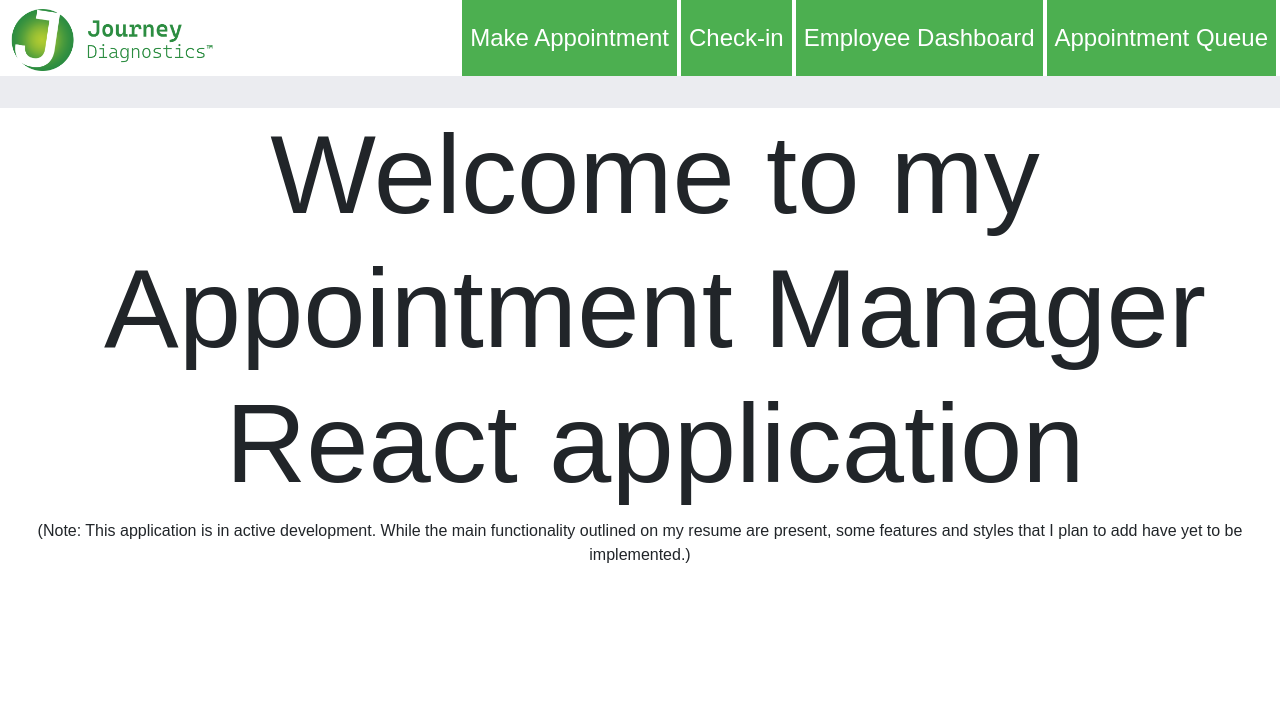
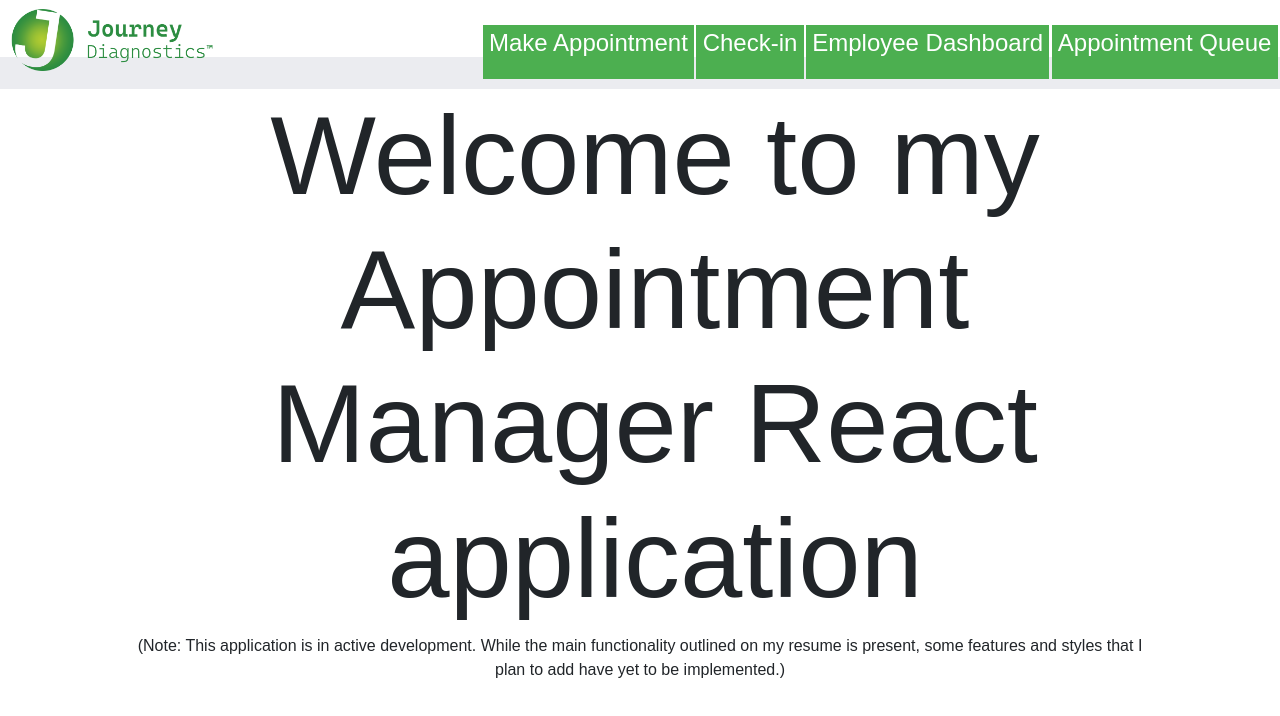
Before and after one commit to JHarringtonDev/AppointmentCheckInReact, a React (Create React App) app in the folder client/: page / in a window 1280 px wide. Shown: the top 716 px of the page. Built offline with nearby package versions, Linux system fonts and the light colour scheme; no server answers.

Commit message:
Added styles, video and weather api to Queue

```diff
--- a/client/src/components/Home.jsx
+++ b/client/src/components/Home.jsx
@@ -5,7 +5,7 @@ const Home = (props) => {
     return (
     <div className = 'home'>
         <h1 className='welcomeMessage'>Welcome to my Appointment Manager React application</h1>
-        <p>(Note: This application is in active development. While the main functionality outlined on my resume are present, some features and styles that I plan to add have yet to be implemented.)</p>
+        <p>(Note: This application is in active development. While the main functionality outlined on my resume is present, some features and styles that I plan to add have yet to be implemented.)</p>
     </div>
     )
 }
--- a/client/src/components/Queue.jsx
+++ b/client/src/components/Queue.jsx
@@ -1,14 +1,30 @@
 import React, { useEffect, useState } from "react";
 import { Link } from "react-router-dom";
+import Video from './Video'
+import Weather from './Weather'
 
-const Record = (props) => (
- <div className="qAppoint">
-   <span className="qFName">{props.record.fname.substring(0, 3)}</span>
-   <span className="qLName">{props.record.lname[0]}.</span>
-   <span className="qTime">{props.record.appointmentTime}</span><br/>
-   <span className="qType">Appointment</span>
- </div>
-);
+let time
+let newTime
+let hour
+
+const Record = (props) => {
+   let time = props.record.appointmentTime.split(':')
+      let hour = parseInt(time[0])
+      if(hour > 12){
+          newTime=`${hour-12}:${time[1]} p.m.`
+      }else{
+          newTime = `${hour}:${time[1]} a.m.`
+      }
+      return(
+      <div className="qAppoint">
+        <div className= 'appointInfo'>
+      <span className="qFName">{props.record.fname.substring(0, 3)}</span>
+      <span className="qLName">{props.record.lname[0]}.</span>
+      <span className="qTime">{newTime}</span><br/>
+      {/* <span className="qType">Appointment</span> */}
+        </div>
+   </div>)
+};
 
 export default function Queue() {
  const [records, setRecords] = useState([]);
@@ -46,9 +62,9 @@ export default function Queue() {
  // This method will map out the records on the table
  function recordList() {
    {let checkedAppoint = records.map((record) => {
-
      if(record.checkedIn === true){return (
        <Record
+
          record={record}
          key={record._id}
        />
@@ -60,8 +76,12 @@ export default function Queue() {
 
  // This following section will display the table with the records of individuals.
  return (
-   <div className="appointList">
+   <div className="qBlock">
+  <div className="appointList">
     {recordList()}
+   </div>
+     <Video/>
+     <Weather/>
    </div>
  );
 }
--- /dev/null
+++ b/client/src/components/Video.jsx
@@ -0,0 +1,7 @@
+const Video = () =>{
+    return(
+        <iframe src="https://www.youtube.com/embed/DppVAQqaNE4?rel=0&amp;start=20&amp;rel=0&amp;controls=0&amp;showinfo=0&amp;autoplay=1&amp;mute=1&amp;modestbranding=1" title="YouTube video player" frameborder="0" allow="accelerometer; autoplay; muted; clipboard-write; encrypted-media; gyroscope; picture-in-picture" allowfullscreen></iframe>
+    )
+}
+
+export default Video
--- /dev/null
+++ b/client/src/components/Weather.jsx
@@ -0,0 +1,36 @@
+function getFetch(){
+    const url = `http://api.weatherapi.com/v1/current.json?key=a3d8677505f14da480c220303222804&q=Las Vegas&aqi=no`
+
+    fetch(url)
+        .then(res => res.json())
+        .then(data => {
+            document.querySelector('.cityDisplay').innerText = `${data.location.name}, ${data.location.region}`
+            document.querySelector('.tempDisplay').innerText = `${data.current.temp_f}°F`
+            document.getElementById('weathericon').src = `${data.current.condition.icon}`
+            let weaDateTime = data.location.localtime.split(' ')
+            let weaTime = weaDateTime[1].split(':')
+            let weaHour = parseInt(weaTime[0])
+            if(weaHour > 12){
+                document.querySelector('.timeDisplay').innerText = `${weaHour-12}:${weaTime[1]} p.m.`
+            }else{
+                document.querySelector('.timeDisplay').innerText = `${weaHour}:${weaTime[1]} a.m.`
+            }
+
+
+        })
+        .catch(err => {
+            console.log(`error ${err}`)
+        })
+}
+
+getFetch()
+
+export default function Weather(){
+    return(
+    <div className="weaBar">
+        <span className='cityDisplay'> </span>
+        <span className='tempDisplay'> </span>
+        <span className='timeDisplay'> </span>
+        <img id='weathericon'src=" " alt="current condition" />
+    </div>
+    )}
--- a/client/src/index.css
+++ b/client/src/index.css
@@ -1,10 +1,31 @@
 body {
   margin: 0;
+  height: 100%;
+  width: 100%;
   font-family: -apple-system, BlinkMacSystemFont, 'Segoe UI', 'Roboto', 'Oxygen',
     'Ubuntu', 'Cantarell', 'Fira Sans', 'Droid Sans', 'Helvetica Neue',
     sans-serif;
   -webkit-font-smoothing: antialiased;
   -moz-osx-font-smoothing: grayscale;
+}
+
+div{
+  height: 100%;
+  width: 100%;
+}
+
+.App{
+  height:98%;
+}
+
+header,nav,ul{
+  height: 100%;
+  width: 100%;
+}
+
+html{
+  height: 100%;
+  width: 100%;
 }
 
 code {
@@ -20,7 +41,8 @@ code {
 
 .navItems{
   list-style-type: none;
-  margin: 0;
+  margin: -3.7% 0 0 0;
+  float: right;
 }
 
 .inactive {
@@ -38,9 +60,10 @@ code {
   color: black;
   background-color: #4caf50;
   float: right;
-  margin-right: 0.25rem;
+  margin-right: 0.2%;
   text-align: center;
-  padding: 1.25rem 0.5rem 1.25rem 0.5rem;
+  padding: 0 0.5%;
+  height: 96%;
 }
 
 .navItems>li:hover{
@@ -48,7 +71,7 @@ code {
 }
 
 .Header{
-  height: 6.75rem;
+  height: 11.3%;
   border-bottom: 2rem solid #EBECF0;
 }
 
@@ -58,38 +81,72 @@ code {
 }
 
 .qFName {
-  font-size: 4rem;
+  font-size: 300%;
 }
 
 .qLName {
-  font-size: 4rem;
+  font-size: 300%;
   padding-left: 1rem;
 }
 
 .qTime {
-  font-size: 3rem;
+  font-size: 200%;
   padding-left: 1rem;
 }
 
+.appointInfo{
+  margin-top: 4.5%;
+  width: 100%;
+}
+
 .qAppoint{
-  width: 22rem;
+  width: 90%;
   /* background-color: rgb(255, 255, 255); */
   box-shadow: 0px 0px 5px rgb(130, 130, 130);
   /* border: #000 solid 5px; */
-  margin: 1rem;
+  height: 12%;
+  margin: 0.5rem auto;
+  display: flex;
+  justify-content: center;
+  align-content: center;
+  flex-direction: row;
 }
 
 /* .qType{
-  text-align: left;
+  margin-left: -8rem;
 } */
 
 .appointList{
+  display:block;
   float: right;
-  box-shadow: -5px 1px 2px rgb(130, 130, 130);
-  height: 52.9rem;
+  /* box-shadow: -5px 1px 2px rgb(130, 130, 130); */
+  height: 100.7%;
+  width: 20%;
 }
 
 .form-control{
   width: 50%;
   margin: auto;
 }
+
+.home{
+  width: 80%;
+  margin: auto;
+}
+
+.weaBar{
+  width: 80%;
+  height: 24.7%;
+  background-color: #4caf50;
+  margin-top: -0.5%;
+}
+
+.qBlock{
+  width:100%;
+  height:90%
+}
+
+iframe{
+  width: 80%;
+  height: 76.5%;
+}
```
